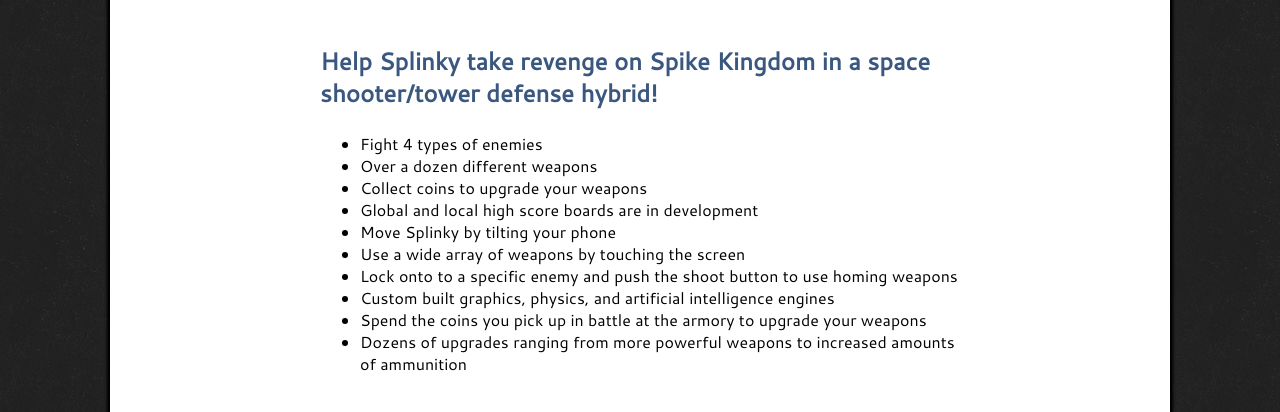
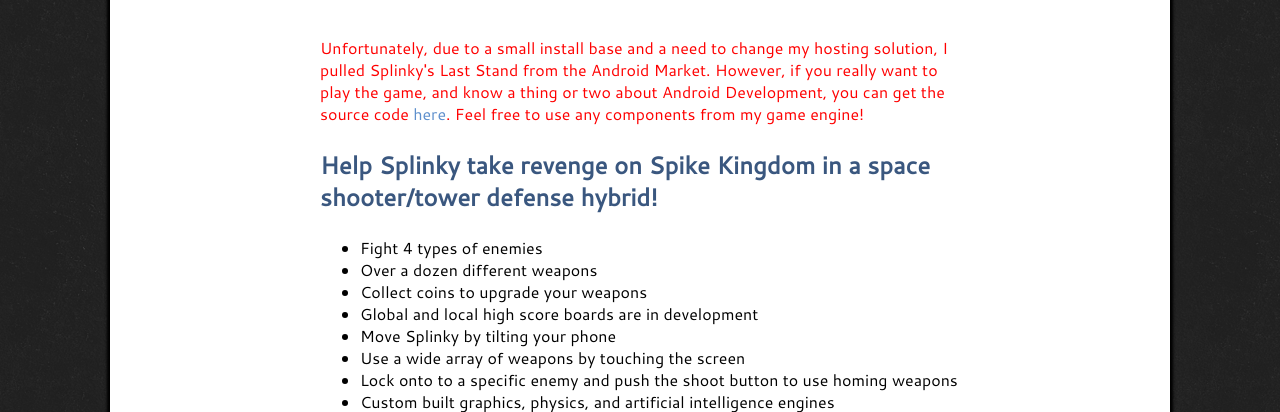
Before and after one commit to BenSchwab/portfolio, a Flask app: page /projects/splinky in a window 1280 px wide. Shown: the part 1030-1442 px from the top of the page. Run offline with Flask 2, Linux system fonts and the light colour scheme; style sheets or scripts are compiled from the project's sources; parts of the project's set-up code (start-up, migrations or seed data) failed here and were passed over; some libraries are stand-ins or nearby versions.

Commit message:
added Splinky warning

```diff
--- a/app/templates/splinky.html
+++ b/app/templates/splinky.html
@@ -16,11 +16,12 @@
   <div class ="span_10">
     <iframe class="centered" src="http://player.vimeo.com/video/46003940" width="500" height="281" frameborder="0" webkitAllowFullScreen mozallowfullscreen allowFullScreen></iframe>
  </div>
-  <div class="span_6"><a href="https://play.google.com/store/search?q=pub:Mirari Software">
-    <img alt="Get it on Google Play"
+  <div class="span_12"><a href="https://play.google.com/store/search?q=pub:Mirari Software"  >
+    <img alt="Get it on Google Play" style="margin-left:380px"
     src="https://developer.android.com/images/brand/en_generic_rgb_wo_60.png" />
   </a></div>
   <div class = "span_8">
+    <p href="" style="color:red">Unfortunately, due to a small install base and a need to change my hosting solution, I pulled Splinky's Last Stand from the Android Market. However, if you really want to play the game, and know a thing or two about Android Development, you can get the source code <a href="https://github.com/BenSchwab/Splinky">here</a>. Feel free to use any components from my game engine!</p>
     <h2><p href="">  Help Splinky take revenge on Spike Kingdom in a space shooter/tower defense hybrid!</p></h2>
           <ul>
             <li> Fight 4 types of enemies</li>
```
